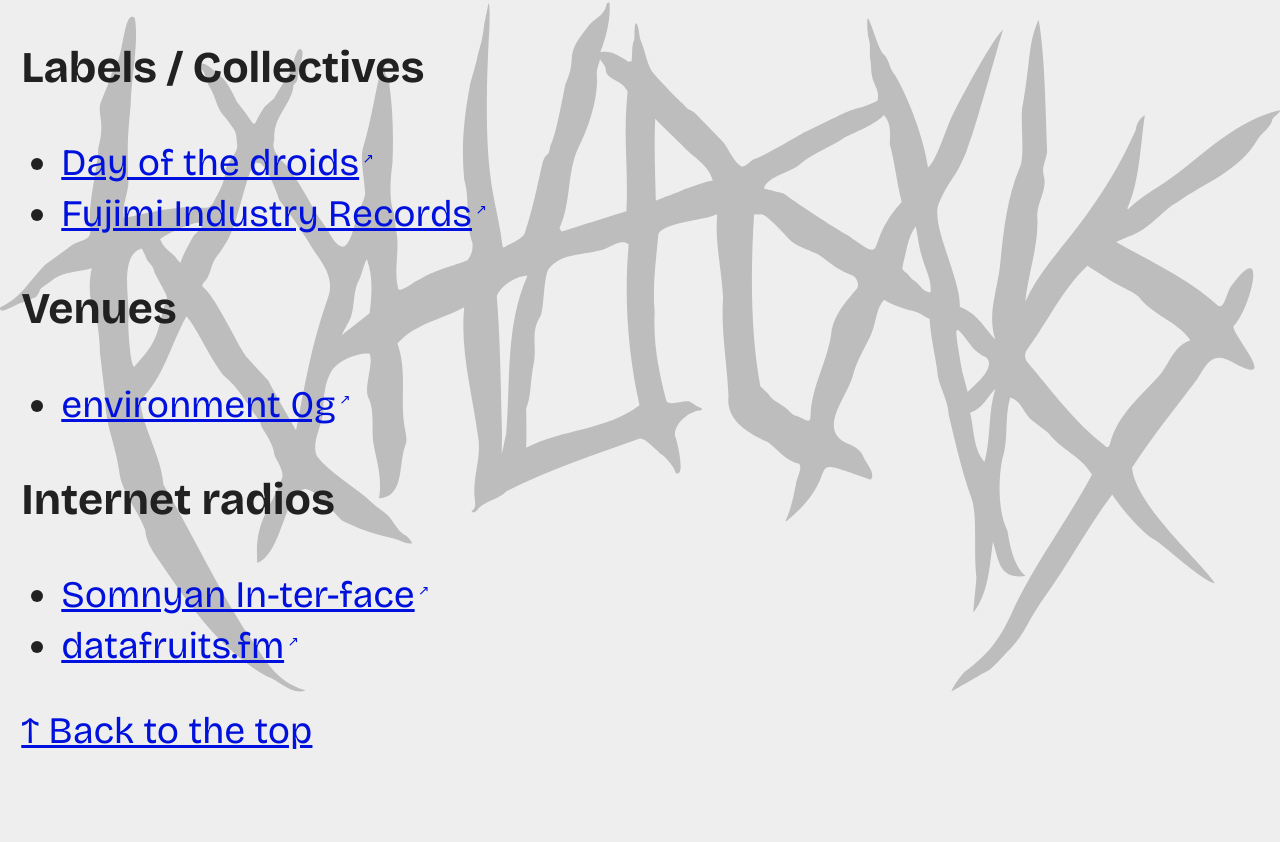
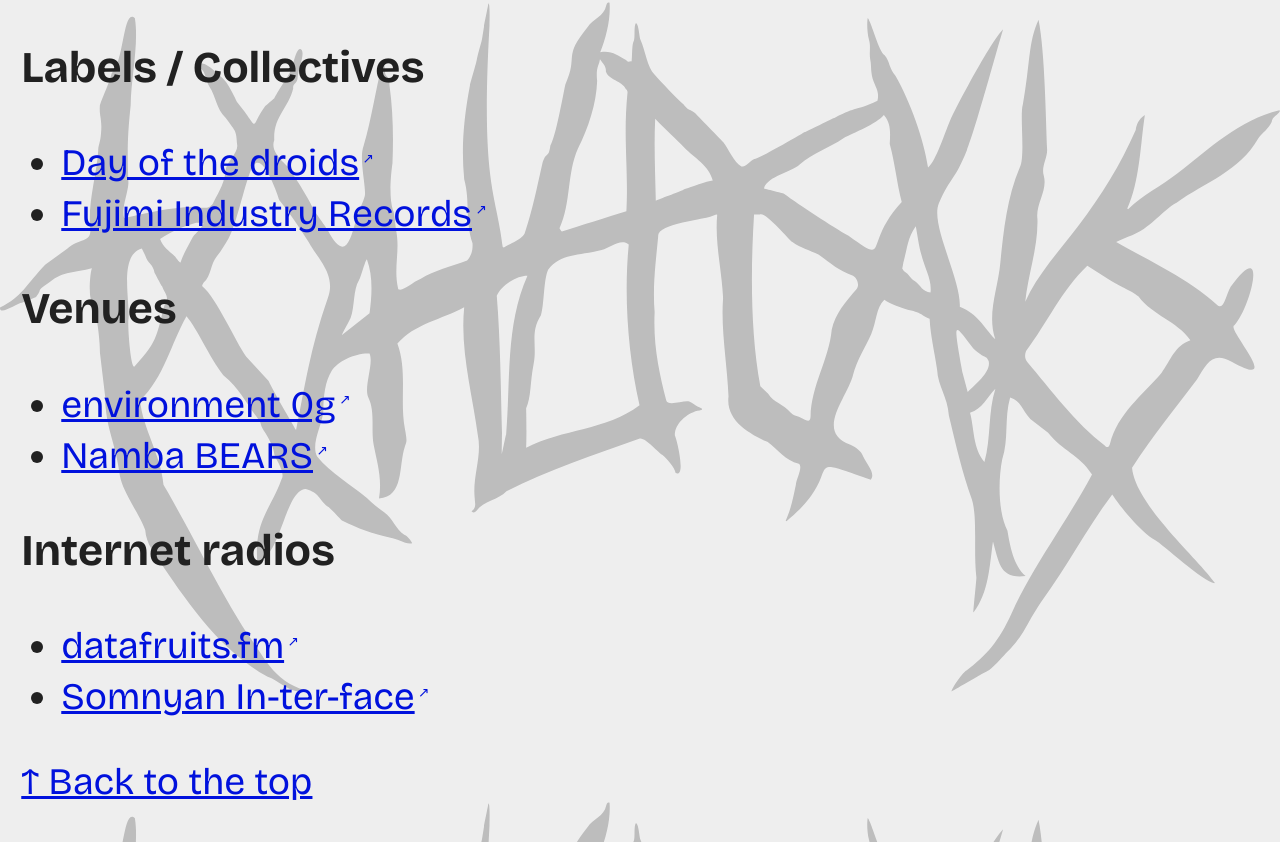
Before and after one commit to peaks-and-valleys/tlp, a SvelteKit app: page /recommendations in a window 1280 px wide. Shown: the part 853-1695 px from the top of the page. Before the commit the page ends 1643 px from the top, so only its background shows below. Built offline with nearby package versions, Linux system fonts and the light colour scheme.

Commit message:
fix(recommendations): update links in recommendations section for accuracy and relevance

```diff
--- a/src/routes/(articles)/recommendations/+page.svelte
+++ b/src/routes/(articles)/recommendations/+page.svelte
@@ -37,14 +37,17 @@
             <li>
                 <a href="https://nuthings.wordpress.com/" target="_blank">environment 0g</a>
             </li>
+            <li>
+                <a href="https://namba-bears.main.jp" target="_blank">Namba BEARS</a>
+            </li>
         </ul>
         <h3>Internet radios</h3>
         <ul>
             <li>
-                <a href="https://somnyan.stream/" target="_blank">Somnyan In-ter-face</a>
+                <a href="https://datafruits.fm/" target="_blank">datafruits.fm</a>
             </li>
             <li>
-                <a href="https://datafruits.fm/" target="_blank">datafruits.fm</a>
+                <a href="https://somnyan.stream/" target="_blank">Somnyan In-ter-face</a>
             </li>
         </ul>
 	</article>
```
